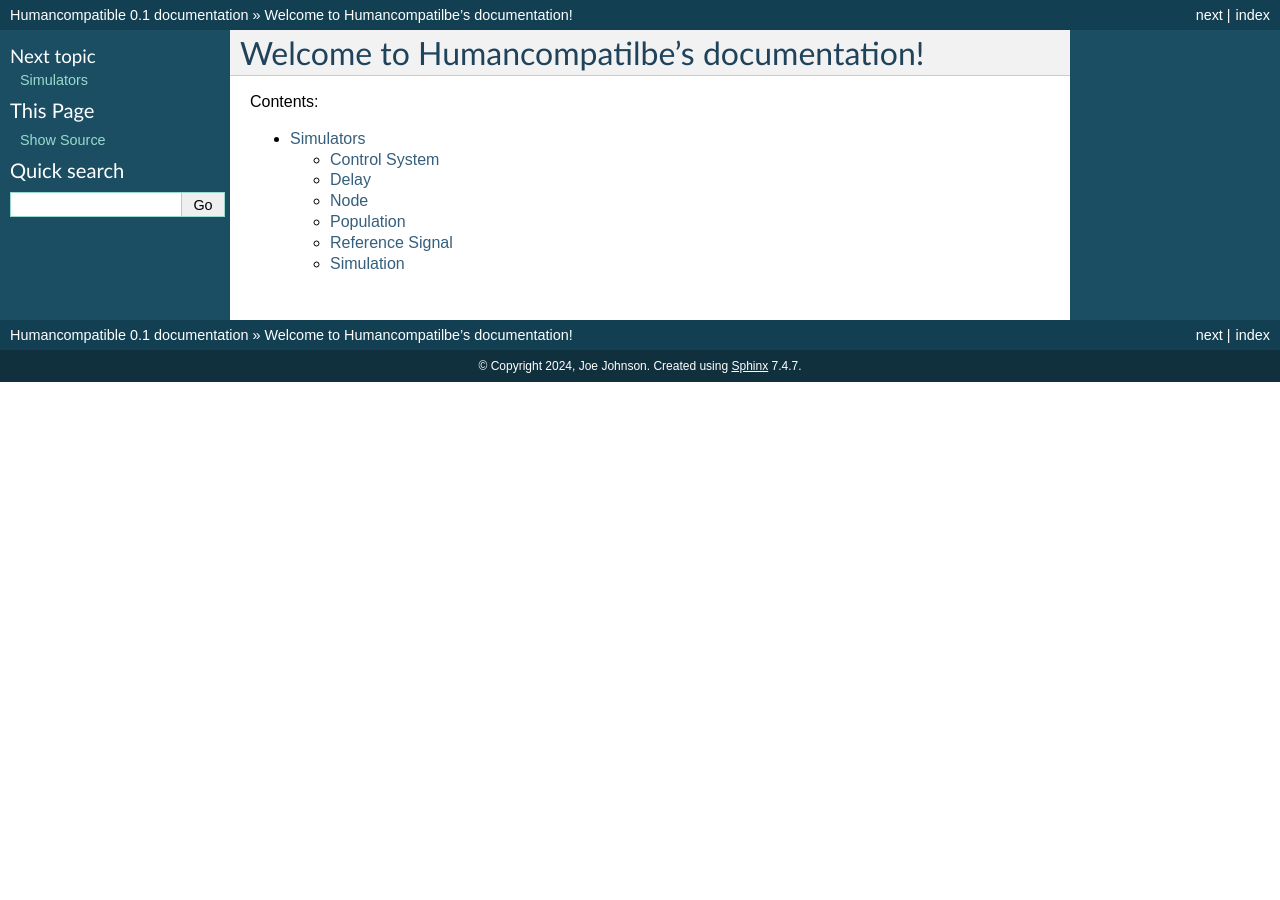
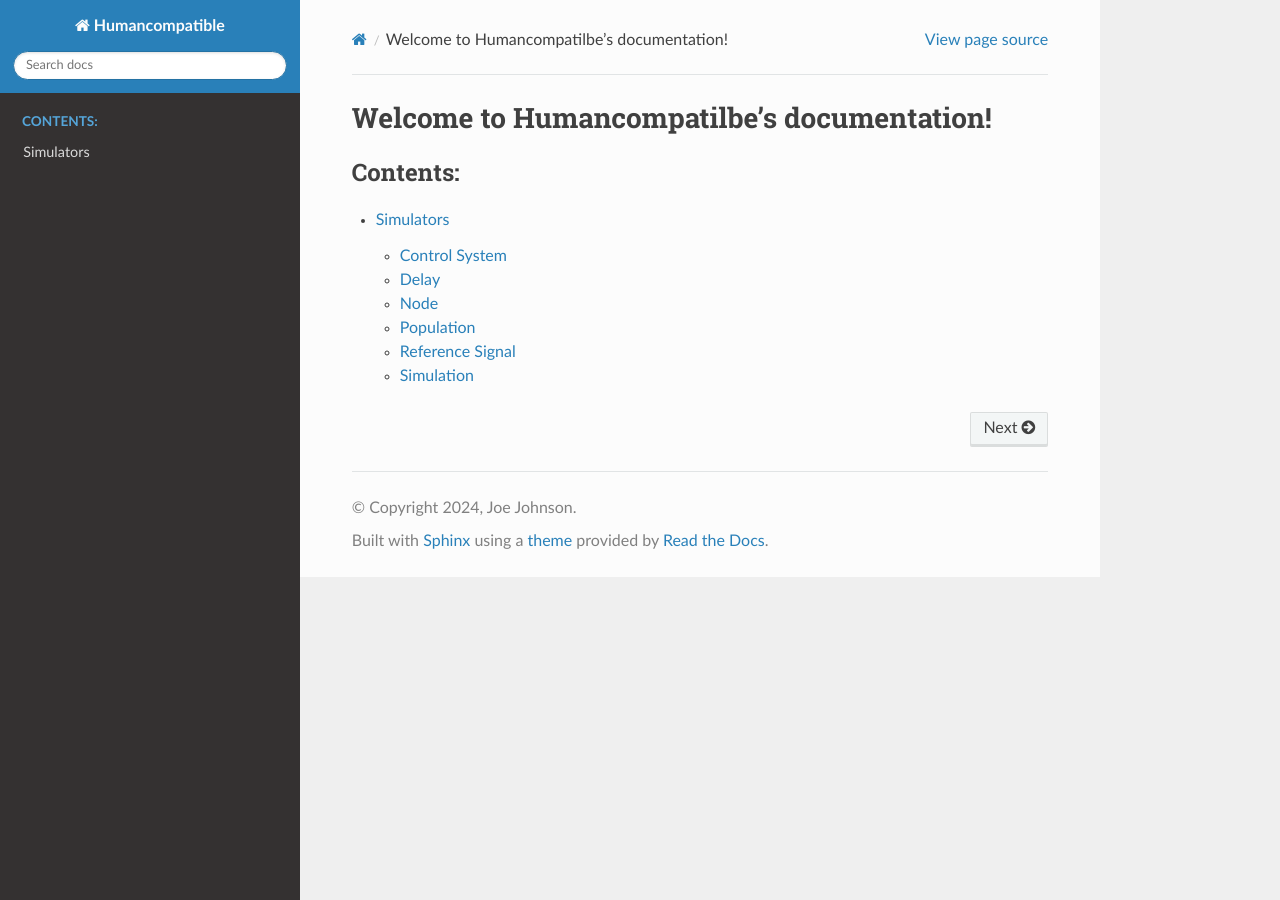
Before and after one commit to humancompatible/interconnect, a Sphinx documentation site: the page built from docs/index.rst, in a window 1280 px wide. Built offline with Sphinx 7.4.7 and the Read the Docs theme 2.0.0, drawn with Linux system fonts in a browser that asks for light colours.

Commit message:
changed sphinx to use rtd theme

```diff
--- a/docs/conf.py
+++ b/docs/conf.py
@@ -12,11 +12,13 @@
 #
 import os
 import sys
+
 sys.path.insert(0, os.path.abspath('..'))
 
 autodoc_mock_imports  = ['graphviz']
 
 # -- Project information -----------------------------------------------------
+
 
 project = 'Humancompatible'
 copyright = '2024, Joe Johnson'
@@ -51,7 +53,8 @@ exclude_patterns = ['_build', 'Thumbs.db', '.DS_Store']
 # a list of builtin themes.
 #
 html_permalinks_icon = '<span>#</span>'
-html_theme = 'classic'
+# html_theme = 'classic'
+html_theme = 'sphinx_rtd_theme'
 # Add any paths that contain custom static files (such as style sheets) here,
 # relative to this directory. They are copied after the builtin static files,
 # so a file named "default.css" will overwrite the builtin "default.css".
```
